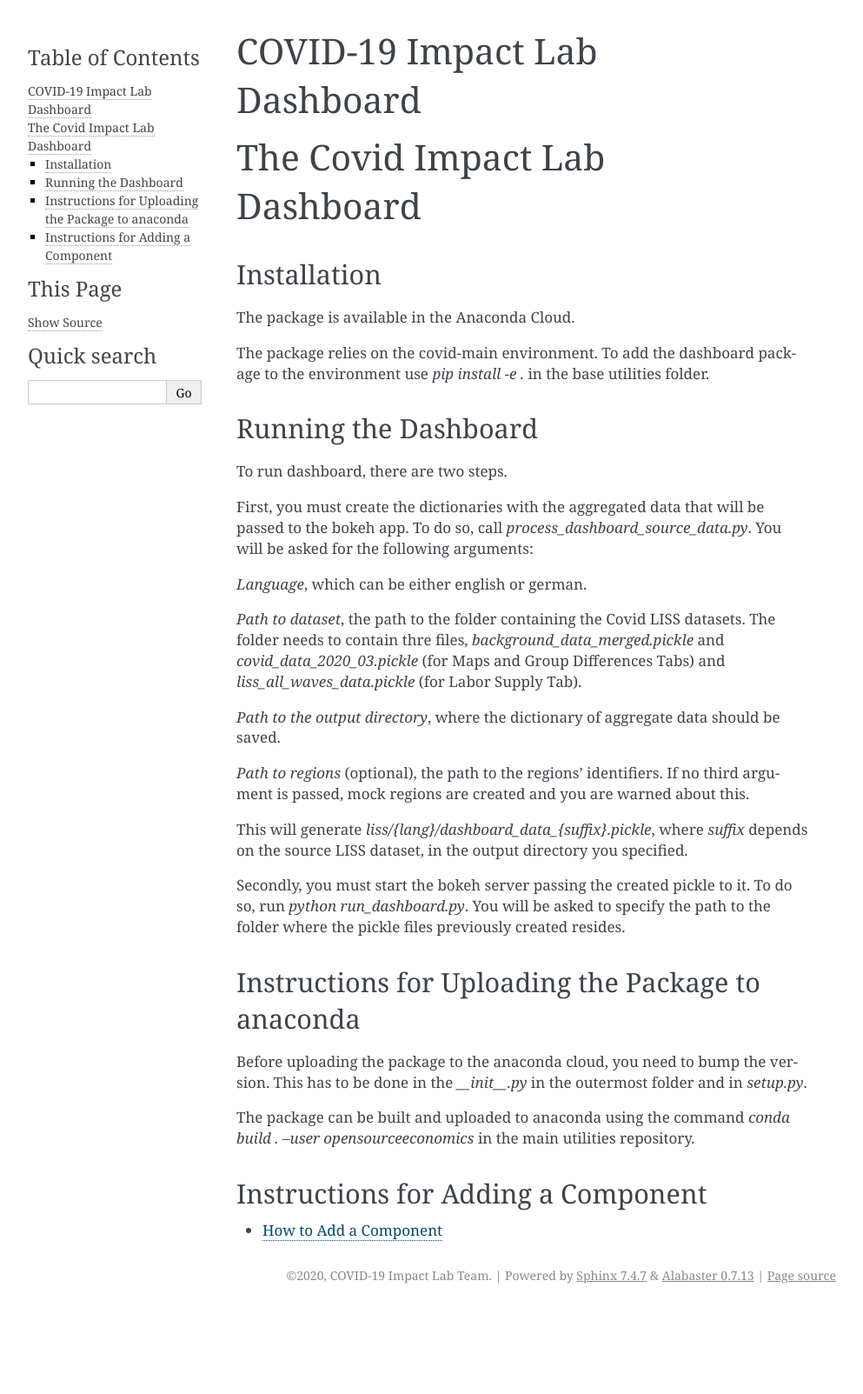
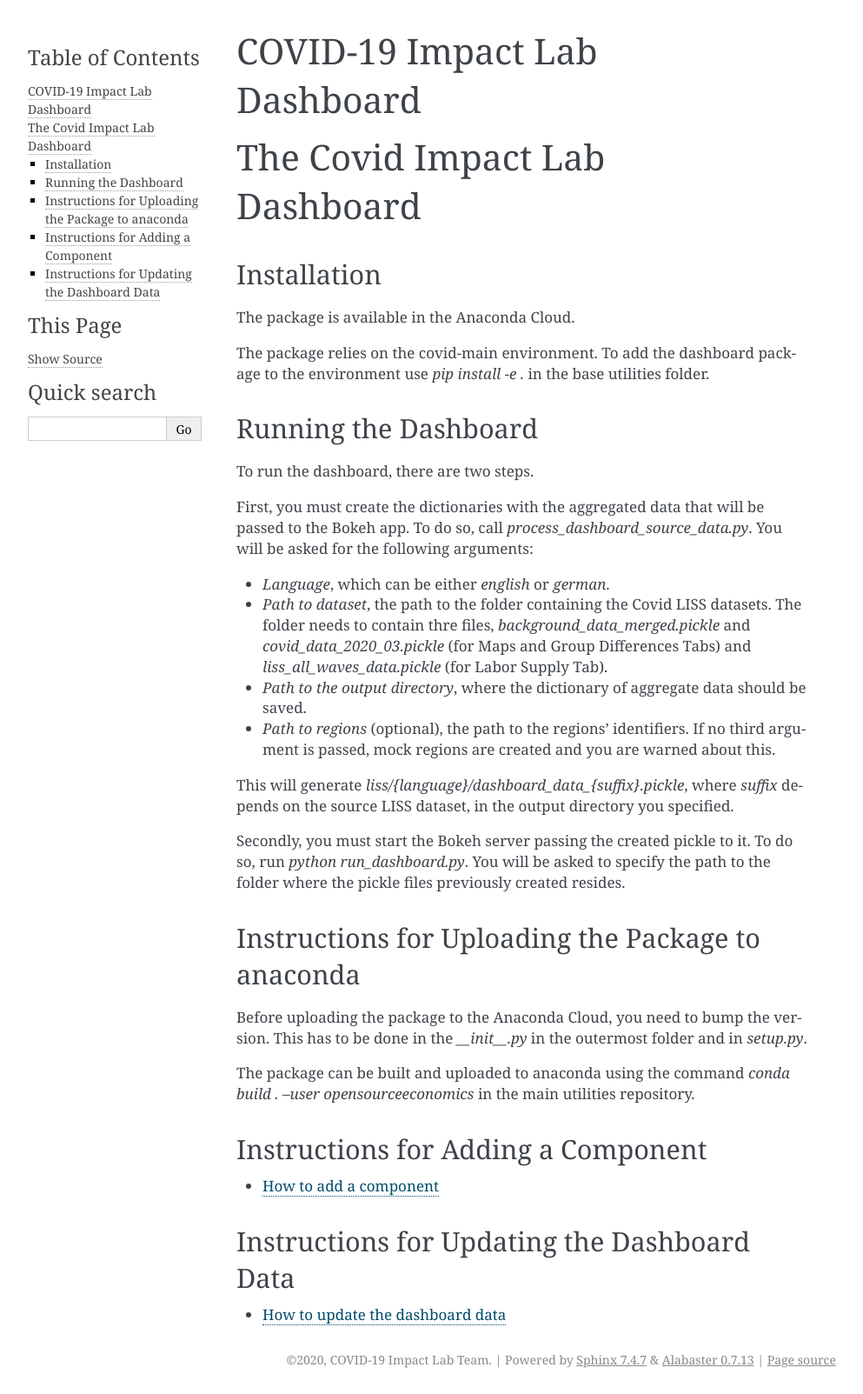
Before and after one commit to covid-19-impact-lab/utilities, a Sphinx documentation site: the page built from docs/source/index.rst, in a window 1280 px wide. Shown: the whole page at 87% size, without its empty margins (148-1141 px from the left). Built offline with Sphinx 7.4.7, drawn with Linux system fonts in a browser that asks for light colours; before the commit the page ends 1506 px from its top, so only the background shows below that.

Commit message:
Fix typos and formatting issues in documentation.

```diff
--- a/docs/source/index.rst
+++ b/docs/source/index.rst
@@ -17,29 +17,26 @@ utilities folder.
 Running the Dashboard
 ----------------------
 
-To run dashboard, there are two steps.
+To run the dashboard, there are two steps.
 
 First, you must create the dictionaries with the aggregated data that will be passed to
-the bokeh app. To do so, call `process_dashboard_source_data.py`. You will be asked for
+the Bokeh app. To do so, call `process_dashboard_source_data.py`. You will be asked for
 the following arguments:
 
-`Language`, which can be either english or german.
+- `Language`, which can be either `english` or `german`.
+- `Path to dataset`, the path to the folder containing the Covid LISS datasets.
+  The folder needs to contain thre files, `background_data_merged.pickle` and
+  `covid_data_2020_03.pickle` (for Maps and Group Differences Tabs) and
+  `liss_all_waves_data.pickle` (for Labor Supply Tab).
+- `Path to the output directory`, where the dictionary of aggregate data should be
+  saved.
+- `Path to regions` (optional), the path to the regions' identifiers. If no third
+  argument is passed, mock regions are created and you are warned about this.
 
-`Path to dataset`, the path to the folder containing the Covid LISS datasets.
-The folder needs to contain thre files, `background_data_merged.pickle` and
-`covid_data_2020_03.pickle` (for Maps and Group Differences Tabs) and
-`liss_all_waves_data.pickle` (for Labor Supply Tab).
-
-`Path to the output directory`, where the dictionary of aggregate data should be
-saved.
-
-`Path to regions` (optional), the path to the regions' identifiers. If no third
-argument is passed, mock regions are created and you are warned about this.
-
-This will generate `liss/{lang}/dashboard_data_{suffix}.pickle`, where `suffix`
+This will generate `liss/{language}/dashboard_data_{suffix}.pickle`, where `suffix`
 depends on the source LISS dataset, in the output directory you specified.
 
-Secondly, you must start the bokeh server passing the created pickle to it.
+Secondly, you must start the Bokeh server passing the created pickle to it.
 To do so, run `python run_dashboard.py`. You will be asked to specify the path
 to the folder where the pickle files previously created resides.
 
@@ -47,7 +44,7 @@ to the folder where the pickle files previously created resides.
 Instructions for Uploading the Package to anaconda
 ---------------------------------------------------
 
-Before uploading the package to the anaconda cloud, you need to bump the version.
+Before uploading the package to the Anaconda Cloud, you need to bump the version.
 This has to be done in the `__init__.py` in the outermost folder and in `setup.py`.
 
 The package can be built and uploaded to anaconda using the command
@@ -61,3 +58,11 @@ Instructions for Adding a Component
    :maxdepth: 1
 
    how_to_add_a_component
+
+Instructions for Updating the Dashboard Data
+--------------------------------------------
+
+.. toctree::
+   :maxdepth: 1
+
+   how_to_update_dashboard_data
```
Also changed, not shown: docs/source/how_to_add_a_component.rst (+55 -50 lines), docs/source/how_to_update_dashboard_data.rst (renamed from docs/source/how_to_update_dashbaord_data.rst, +8 -8 lines).
